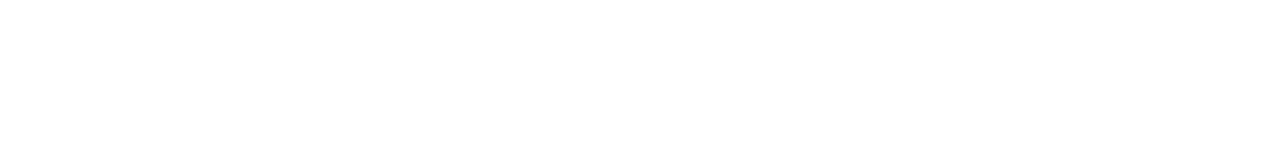
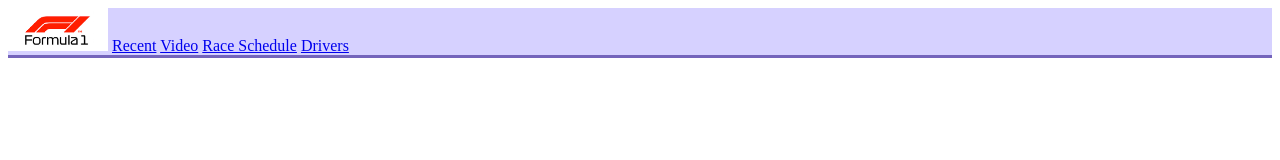
Before and after one commit to corvinyy/web-dev-journey, a plain HTML site: page 01-css-docs/02_basic_blocks/example_f1Drivers/index.html in a window 1280 px wide. Drawn offline with Linux system fonts and the light colour scheme.

Commit message:
feat: add header section

```diff
--- a/01-css-docs/02_basic_blocks/example_f1Drivers/index.html
+++ b/01-css-docs/02_basic_blocks/example_f1Drivers/index.html
@@ -3,10 +3,19 @@
 <head>
     <meta charset="UTF-8">
     <meta name="viewport" content="width=device-width, initial-scale=1.0">
-    <title>Document</title>
+    <title>F1 DRIVERS</title>
 </head>
 
 <body>
 
+    <div id="header" style="background-color: rgb(214, 209, 255); border-bottom: 3px solid rgb(116, 100, 187);">
+        <img src="img/logo.png" alt="Formula 1 Logo" width="100" >
+        <a href="http://">Recent</a>
+        <a href="http://">Video</a>
+        <a href="http://">Race Schedule</a>
+        <a href="http://">Drivers</a>
+    </div>
+
+
 </body>
 </html>
```
